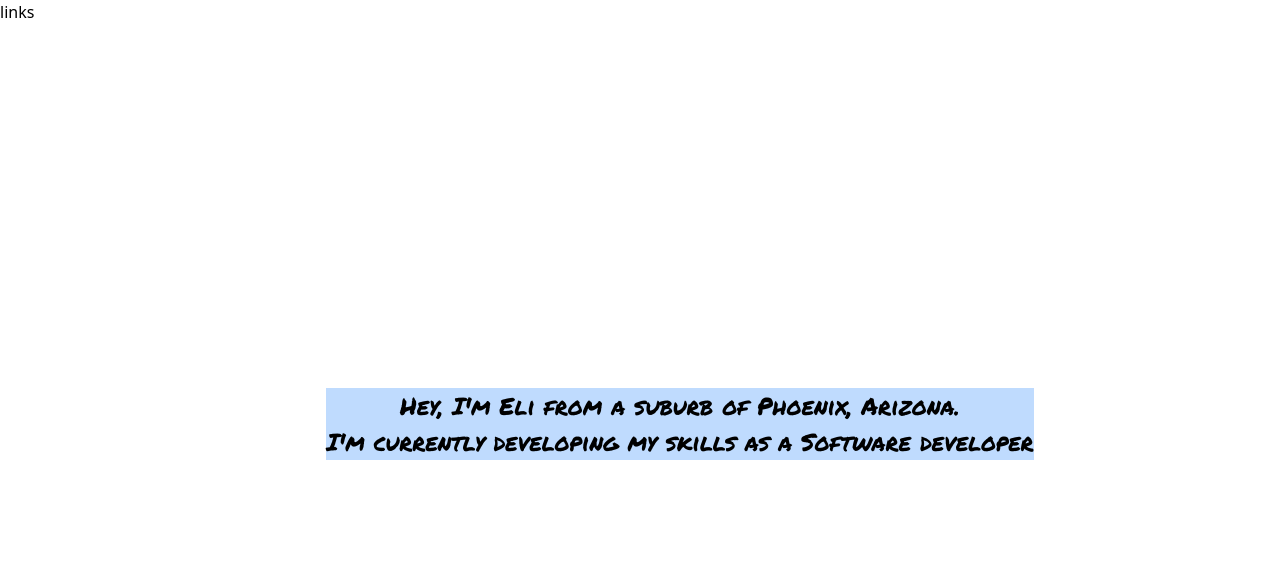
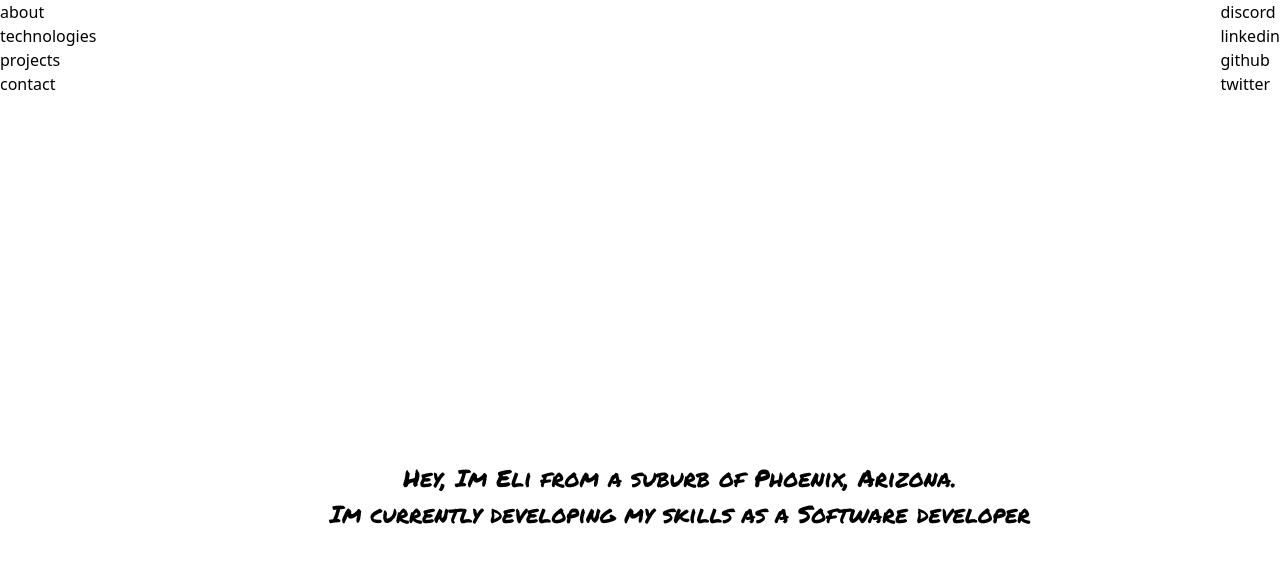
Before and after one commit to EliCodes-UX/ElisPersonalWebapp, a React (Vite) app in the folder client/: page / in a window 1280 px wide. Shown: the top 562 px of the page. Built offline with nearby package versions, Linux system fonts and the light colour scheme.

Commit message:
added more css

```diff
--- a/client/src/components/MainPage.jsx
+++ b/client/src/components/MainPage.jsx
@@ -1,11 +1,28 @@
 export default function MainPage() {
   return (
     <>
-      <div>links</div>
-      <div className='flex flex justify-center items-center h-screen'>
+      <div className='flex justify-between items-center sticky top-13 z-10'>
+        <div className='flex items-center '>
+          <ul>
+            <li>about</li>
+            <li>technologies</li>
+            <li>projects</li>
+            <li>contact</li>
+          </ul>
+        </div>
+        <div>
+          <ul>
+            <li>discord</li>
+            <li>linkedin</li>
+            <li>github</li>
+            <li>twitter</li>
+          </ul>
+        </div>
+      </div>
+      <div className='flex justify-center items-center h-screen'>
         <div className='flex items-center justify-center bg-blue-200 ml-20'>
           <p className='font-permanent-marker text-center text-2xl'>
-            Hey, I'm Eli from a suburb of Phoenix, Arizona. <br /> I'm currently
+            Hey, Im Eli from a suburb of Phoenix, Arizona. <br /> Im currently
             developing my skills as a Software developer
           </p>
         </div>
--- a/client/tailwind.config.js
+++ b/client/tailwind.config.js
@@ -18,6 +18,9 @@ export default {
       '5xl': '3rem',
       '6xl': '4rem',
     },
+    colors: {
+      transparent: 'transparent',
+    },
   },
   plugins: [],
 };
```
